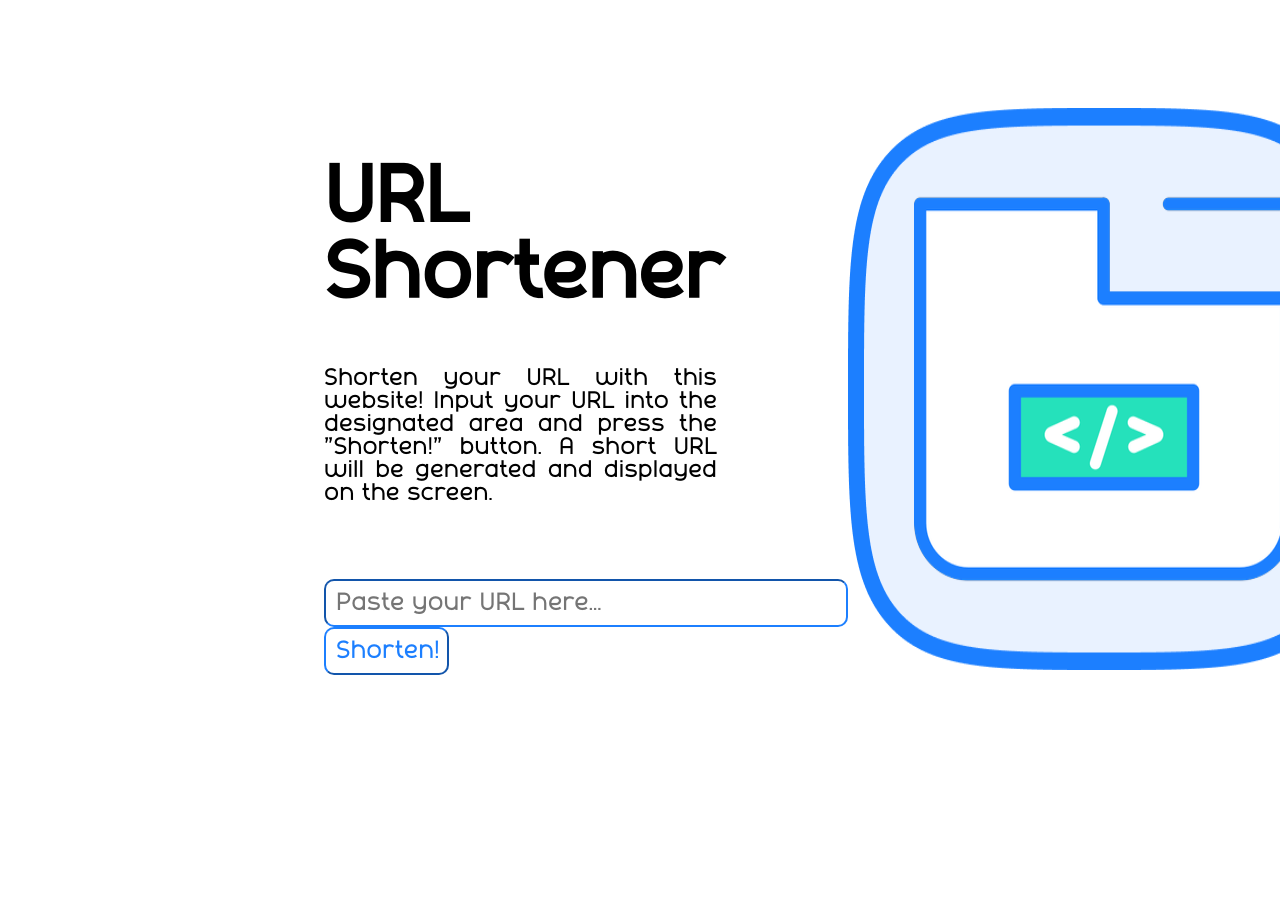
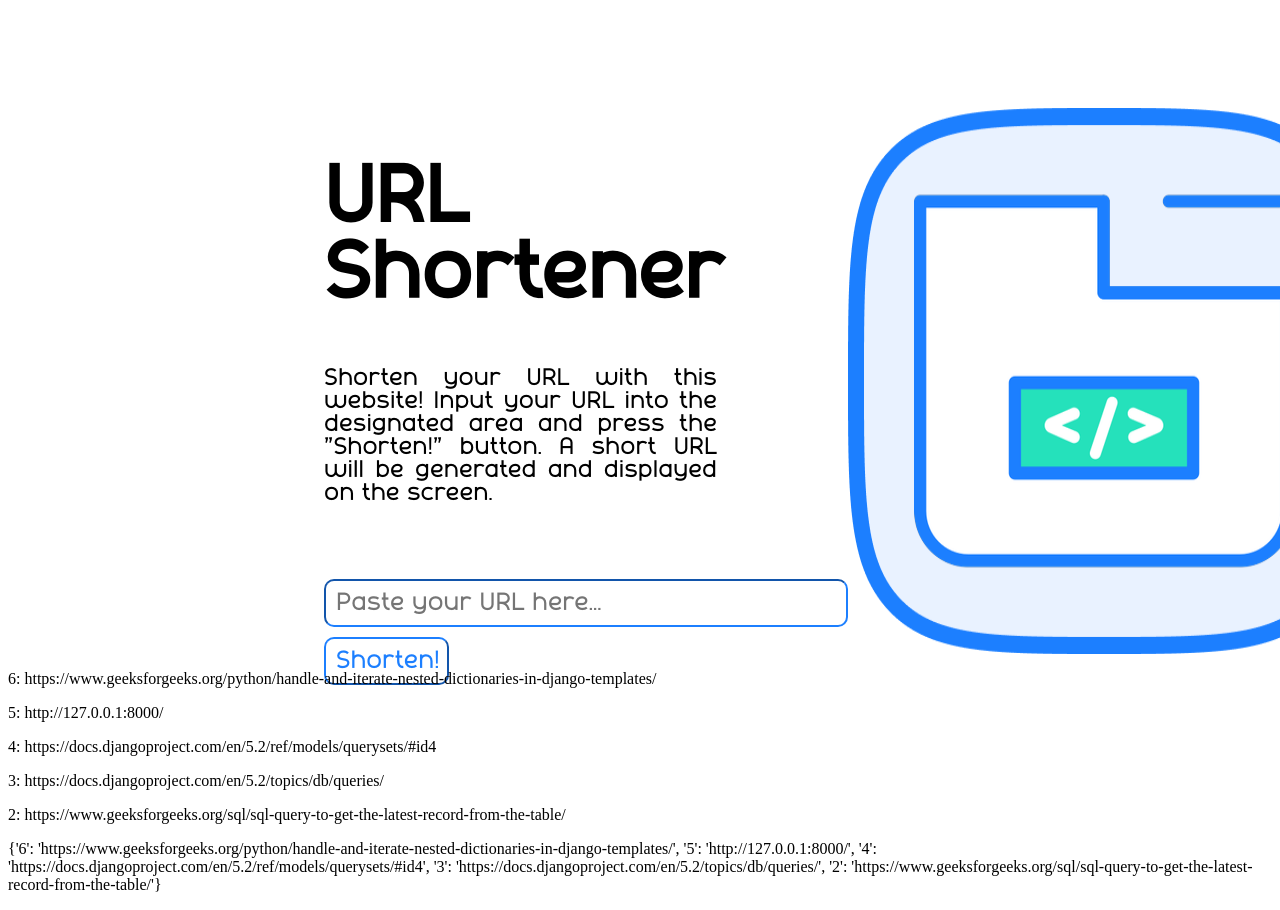
Before and after one commit to BigosKAR/URL-Shortener, a Django app: page / in a window 1280 px wide; the page is wider, and only the part inside the window is pictured. Before the commit the page ends 675 px from the top of that part, so only its background shows below. Run offline with Django 5.2, Linux system fonts and the light colour scheme; data comes from the database, SQL or seed files in the repository; both versions use the stored data as it was after the commit.

Commit message:
add styling to incorrect shortcode case and fix interaction between success, incorrect shortcode, and error; add passing latest links to the template

```diff
--- a/url_shortener_website/static/main.js
+++ b/url_shortener_website/static/main.js
@@ -6,9 +6,12 @@
     if(userInput.value !== ""){
         // defining elements we will change
         let displayErrorElement = document.getElementById("errorMessage");
+        let errorContainer = document.getElementById("errorContainer")
+
         let displayShortUrlContainer = document.getElementById("shortUrlContainer");
         let displayShortUrlElement = document.getElementById("shortUrl");
-        let displayIncorrectShortcodeElement = document.getElementById("incorrectShortcodeMsg")
+
+        let displayIncorrectShortcodeElement = document.getElementById("incorrectShortcodeContainer")
 
         const xhr = new XMLHttpRequest();
         xhr.open("POST", "http://127.0.0.1:8000/api/generate_shortcode");
@@ -29,19 +32,20 @@
                 displayShortUrlElement.innerHTML = responseJSON.success;
 
                 // Delete any previous errors
-                displayErrorElement.innerHTML = "";
 
-                displayIncorrectShortcodeElement.hidden = true
+                errorContainer.style.display = "none";
+                displayIncorrectShortcodeElement.style.display = 'none';
             }
             else if(xhr.status === 400){
                 const responseJSON = JSON.parse(xhr.response)
                 displayErrorElement.innerHTML = responseJSON.error;
 
-                // Delete any previous successes
-                displayShortUrlElement.href = "";
-                displayShortUrlElement.innerHTML = "";
+                errorContainer.style.display = "flex";
 
-                displayIncorrectShortcodeElement.hidden = true
+                // Delete any previous successes or errors
+
+                displayIncorrectShortcodeElement.style.display = 'none';
+                displayShortUrlContainer.style.display = "none";
 
             }
         };
--- a/url_shortener_website/static/styles.css
+++ b/url_shortener_website/static/styles.css
@@ -47,6 +47,7 @@
 	font-size: 25px;
 	border-radius: 10px;
 	padding: 10px;
+	margin-top: 10px;
 }
 
 #shortenButton:hover {
@@ -106,3 +107,32 @@
 	height: 25px;
 	width: 25px;
 }
+
+#errorContainer, #incorrectShortcodeContainer {
+	width: 500px;
+	border-style: solid;
+	background-color: white;
+	border-color: red;
+	padding: 10px;
+	border-radius: 10px;
+	display: none;
+	height: 40px;
+  	justify-content: center;
+  	align-items: center;
+	transition-duration: 0.4s;
+}
+
+#errorMessage {
+	font-family: 'Elure';
+	font-size: 20px;
+}
+
+#errorContainer:hover, #incorrectShortcodeContainer:hover {
+	background-color: red;
+	color: white;
+}
+
+#incorrectShortcodeMsg {
+	font-family: 'Elure';
+	font-size: 20px;
+}
--- a/url_shortener_website/templates/main_page.html
+++ b/url_shortener_website/templates/main_page.html
@@ -25,16 +25,24 @@
                     <a id="shortUrl"></a>
                     <button id="copyButton"><img id="copyImage" src="{% static 'copy_icon.png' %}"></button>
                 </div>
-                <div>
+                <div id="errorContainer">
                     <p id="errorMessage"></p>
                 </div>
+                {% if shortcode %}
+                <div id="incorrectShortcodeContainer" style="display:flex;">
+                    <p id="incorrectShortcodeMsg">Incorrect shortcode: {{ shortcode }}</p>
+                </div>
+                {% endif %}
             </div>
         </div>
         <img src="{% static 'url_icon.png' %}">
     </div>
-    {% if shortcode %}
-        <p id="incorrectShortcodeMsg">Incorrect shortcode: {{ shortcode }}</p>
-    {% endif %}
+    {% for shortcode, original_url in latest_urls.items %}
+        <p>{{shortcode}}: {{original_url}}</p>
+    {% endfor %}
+
+    <p>{{ latest_urls }}</p>
+
     <script src="{% static './main.js' %}"></script>
 </body>
 </html>
--- a/url_shortener_website/urls.py
+++ b/url_shortener_website/urls.py
@@ -5,6 +5,6 @@
 urlpatterns = [
     path('', url_shortener_view),
     path('<shortcode>/', redirect_view),
-    path('api/generate_shortcode', generate_shortcode)
+    path('api/generate_shortcode', generate_shortcode),
     # ... more URL patterns here
 ]
--- a/url_shortener_website/views.py
+++ b/url_shortener_website/views.py
@@ -32,7 +32,7 @@
     # Validating the URL
 
     if not validators.url(url):
-        return Response({"error": f"Invalid URL has been provided: {url}"}, status=status.HTTP_400_BAD_REQUEST)
+        return Response({"error": f"Invalid URL has been provided! Try Again."}, status=status.HTTP_400_BAD_REQUEST)
     print("Validation passed. Moving on to DB entry creation.")
 
     print("Creating a new entry for the URL")
@@ -47,6 +47,7 @@
     print(f"The Base 62 encoded version: {new_entry.shortcode}")
 
     return Response({"success": f"{BASE_URL}/{new_entry.shortcode}"}, status=status.HTTP_201_CREATED)
+
 
 # Views related to the website itself
 
@@ -64,6 +65,15 @@
         # Storage is cleared after accessing it!
         print("SHORTCODE FOUND!")
 
+    latest_urls = UrlMapping.objects.order_by("-id").values()[:5]
+    url_json = {}
+
+    for url in latest_urls:
+        url_json[url['shortcode']] = url['original_url']
+
+    context['latest_urls'] = url_json
+
+
     return render('./templates/main_page.html', template_name="main_page.html", context=context)
 
 # Create your views here.
```
Also changed, not shown: db.sqlite3.
